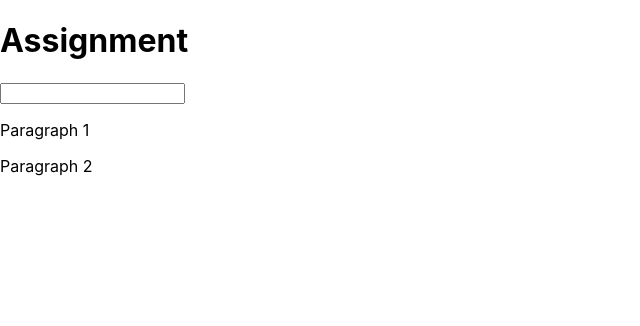
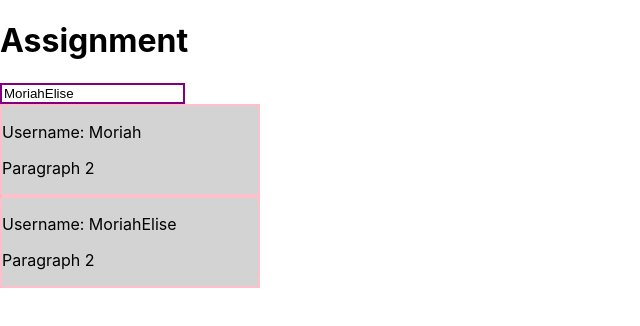
Before and after one commit to moriahhumphries/react-basics, a React (Create React App) app: page / in a window 1280 px wide. Shown: the top 326 px of the page, without its empty margins (0-640 px from the left). Built offline with nearby package versions, Linux system fonts and the light colour scheme.

Commit message:
completed react basics assignment and section

```diff
--- a/src/App.js
+++ b/src/App.js
@@ -7,12 +7,23 @@ import UserInput from './Components/UserInput';
 import UserOutput from './Components/UserOutput';
 
 class App extends Component {
+    state = {
+        username: "MoriahElise"
+    }
+
+    usernameChangedHandler = (event) => {
+        this.setState({username: event.target.value})
+    }
+
     render() {
         return (
             <div>
                 <h1>Assignment</h1>
-                <UserInput />
-                <UserOutput />
+                <UserInput
+                    changeUsername={this.usernameChangedHandler}
+                    currentName={this.state.username}/>
+                <UserOutput userName="Moriah"/>
+                <UserOutput userName={this.state.username}/>
             </div>
         )
     }
--- a/src/Components/UserInput.js
+++ b/src/Components/UserInput.js
@@ -1,8 +1,15 @@
 import React from 'react';
 
-const userInput = () => {
+const userInput = (props) => {
+
+    const inputStyle = {
+        border: "2px solid purple"
+    }
     return (
-            <input type="text"/>
+        <input type="text"
+               style={inputStyle}
+               onChange={props.changeUsername}
+               value={props.currentName}/>
     )
 };
 
--- a/src/Components/UserOutput.js
+++ b/src/Components/UserOutput.js
@@ -1,9 +1,15 @@
 import React from 'react';
 
-const userOutput = () => {
+const userOutput = (props) => {
+    const outputStyle = {
+        border: "2px solid pink",
+        backgroundColor: "lightgray",
+        width: "20vw"
+    }
     return (
-        <div className="output">
-            <p>Paragraph 1</p>
+        <div className="output"
+        style={outputStyle}>
+            <p>Username: {props.userName}</p>
 
             <p>Paragraph 2</p>
         </div>
```
